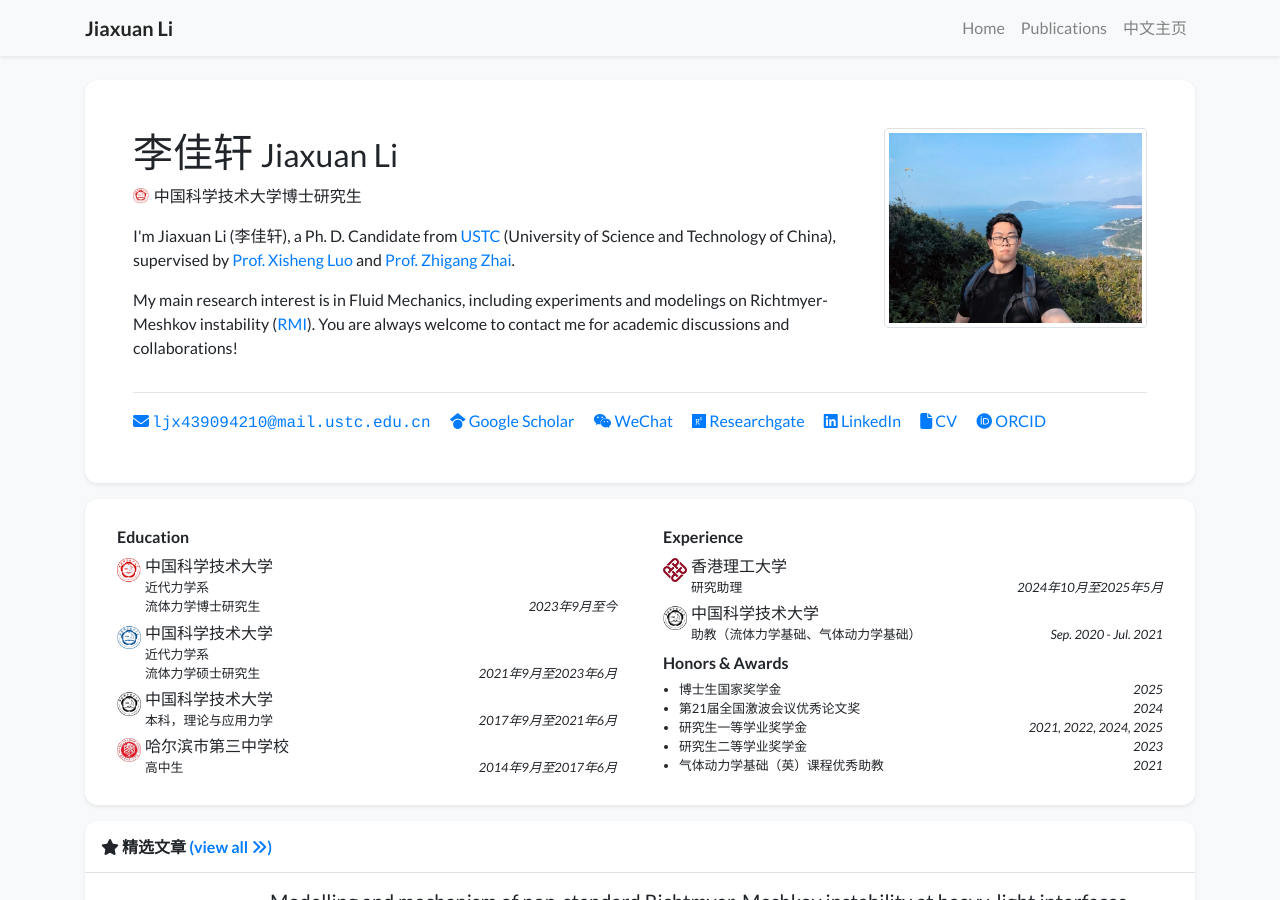
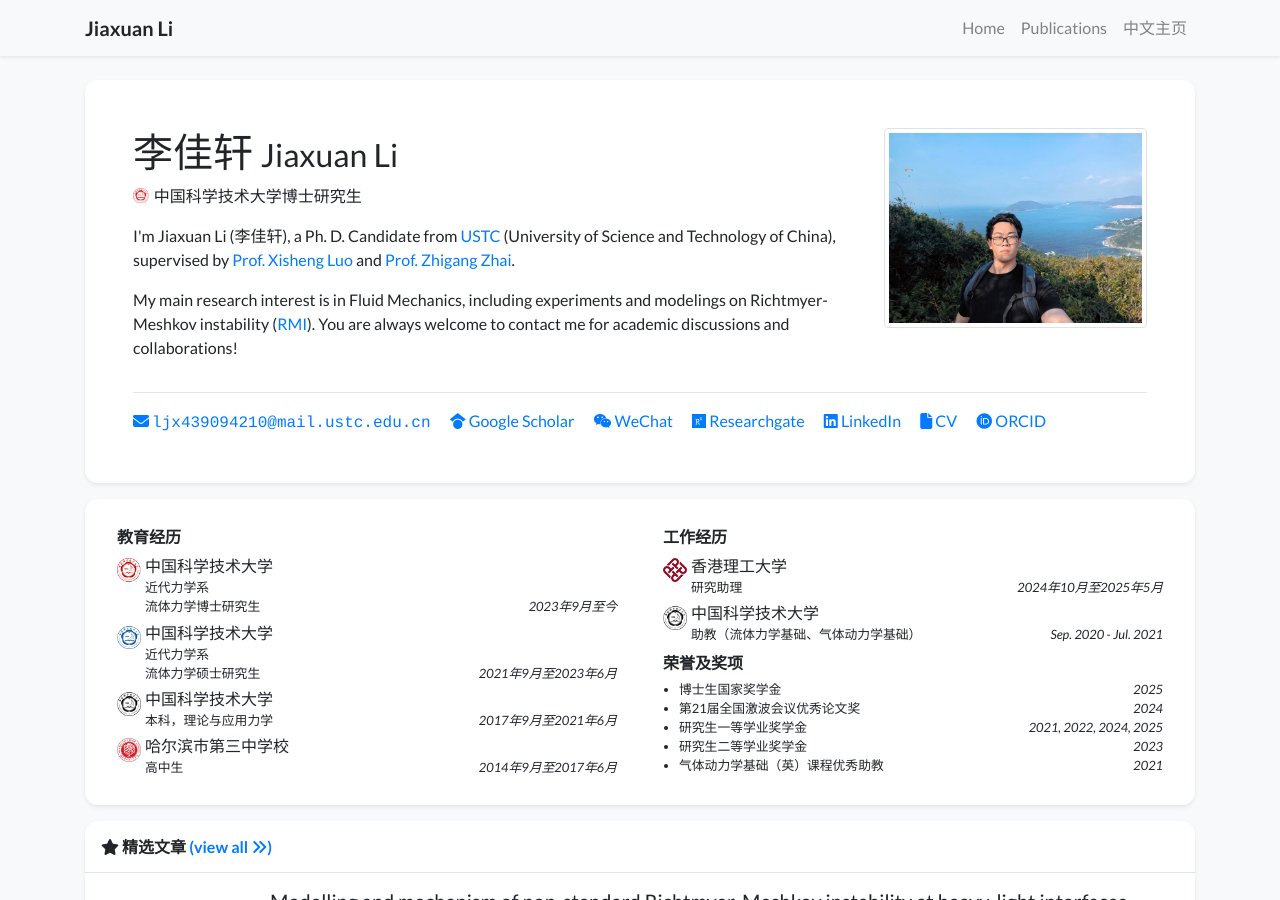
Before and after one commit to ChiaHsuanLee116/chiahsuanlee116.github.io, a Jekyll site: the page built from zh.html, in a window 1280 px wide and 900 px high. Built offline with Jekyll 4.4.1, drawn with Linux system fonts in a browser that asks for light colours; nearby versions of some CDN libraries; a style sheet for code colours, icons or effects is not loaded.

Commit message:
Update experience_card_zh.html

```diff
--- a/_includes/widgets/experience_card_zh.html
+++ b/_includes/widgets/experience_card_zh.html
@@ -6,7 +6,7 @@
                     {% if site.data.profile_zh.education %}
                     <div class="col-md-6">
                         <div class="mx-2 my-1">
-                            <h6>Education</h6>
+                            <h6>教育经历</h6>
                             <ul class="list-unstyled mb-1">
                                 {% for item in site.data.profile_zh.education %}
                                 <li class="media mb-1">
@@ -29,7 +29,7 @@
                     {% if site.data.profile_zh.experience %}
                     <div class="col-md-6">
                         <div class="mx-2 my-1">
-                            <h6>Experience</h6>
+                            <h6>工作经历</h6>
                             <ul class="list-unstyled mb-1">
                                 {% for item in site.data.profile_zh.experience %}
                                 <li class="media mb-1">
@@ -52,7 +52,7 @@
                     {% if site.data.profile_zh.awards %}
                     <div class="col-md-6">
                         <div class="mx-2 my-1">
-                            <h6>Honors & Awards</h6>
+                            <h6>荣誉及奖项</h6>
                             <ul class="list small pl-3 mb-1">
                                 {% for item in site.data.profile_zh.awards %}
                                 <li>
```
